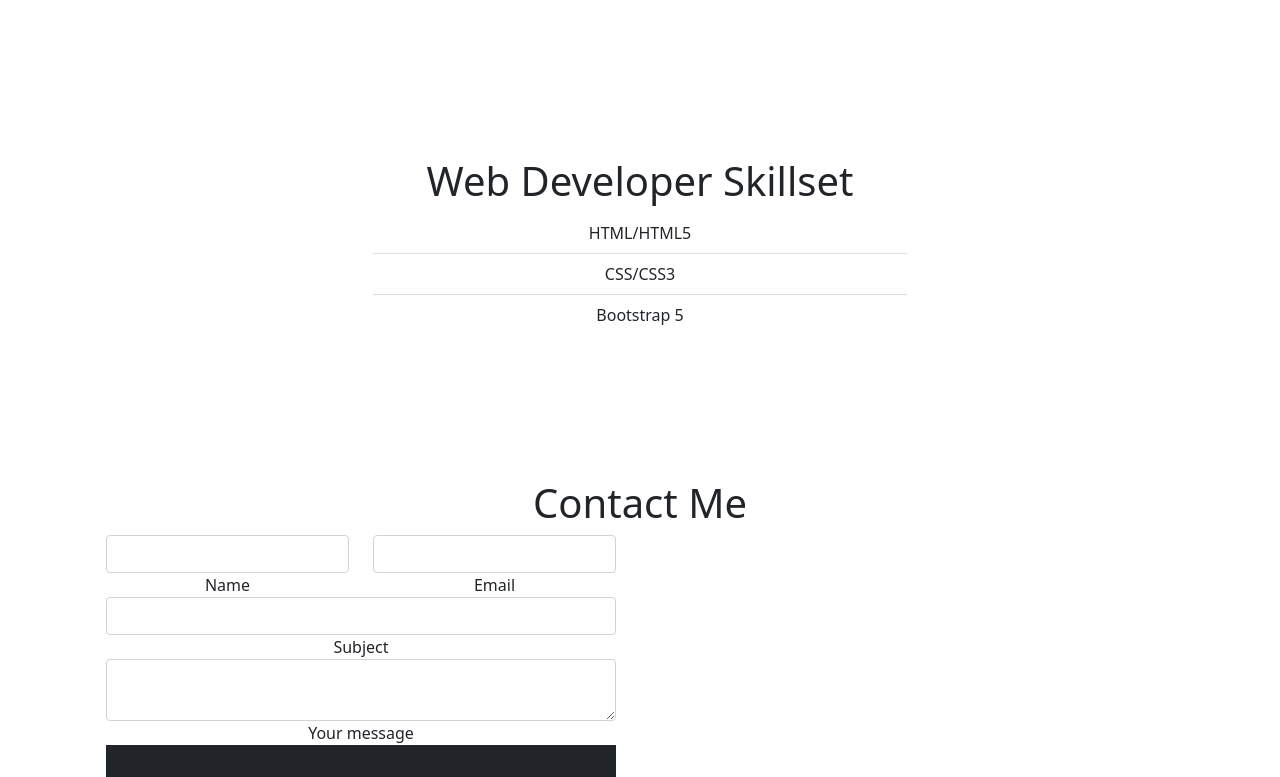
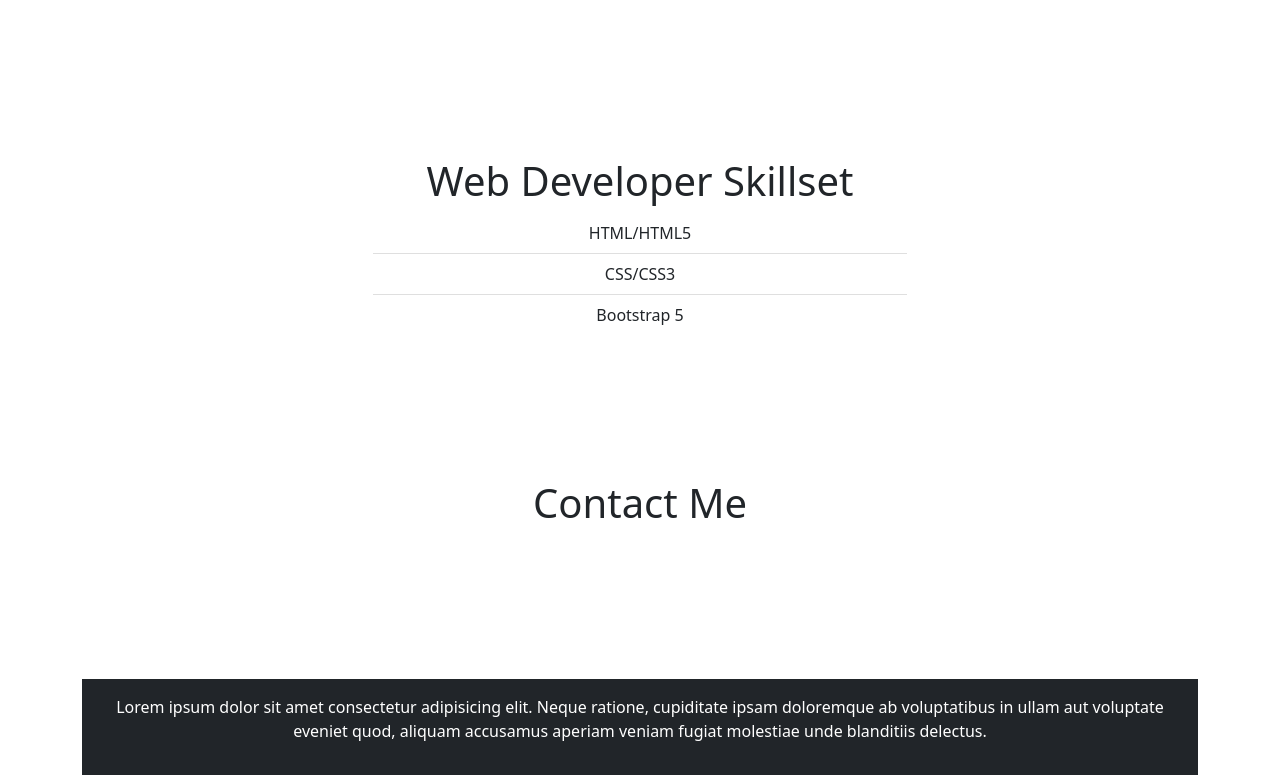
Before and after one commit to T-KibCode/Milestone-Project-1-Submission-Copy, a plain HTML site: page mainindex.html in a window 1280 px wide. Shown: the part 1778-2555 px from the top of the page. Drawn offline with nearby package versions, Linux system fonts and the light colour scheme.

Commit message:
minor changes

```diff
--- a/mainindex.html
+++ b/mainindex.html
@@ -95,11 +95,11 @@
 <br>
 <br>
 <br>
-<br>
+<br id="myskillset">
 <br>
 <br>
 <body>
-  <div class="container text-center" id="myskillset">
+  <div class="container text-center">
     <div>
       <div class="col-sm-12 col-md-6 container">
         <h1 class="display-6">Web Developer Skillset</h1>
@@ -120,46 +120,19 @@
 <br>
 <body>
   <h1 class="display-6" id="contactme">Contact Me</h1>
-  <div class="container row" id="contactme">
-    <div class="col-md-6 mb-md-0 mb-5">
-      <form id="contact-form" name="contact-form" action="mail.php" method="POST">
-        <div class="row">
-          <div class="col-md-6">
-            <div>
-              <input type="text" id="name" name="name" class="form-control">
-              <label for="name" class="">Name</label>
-            </div>
-          </div>
-          <div class="col-md-6">
-            <div>
-              <input type="text" id="email" name="email" class="form-control">
-              <label for="email" class="">Email</label>
-            </div>
-          </div>
-        </div>
-        <div class="row">
-          <div>
-            <div>
-              <input type="text" id="subject" name="subject" class="form-control">
-              <label for="subject" class="">Subject</label>
-            </div>
-          </div>
-        </div>
-        <div class="row">
-          <div class="col-md-12">
-            <div class="md-form">
-              <textarea type="text" id="message" name="message" rows="2"
-                class="form-control md-textarea"></textarea>
-              <label for="message">Your message</label>
-            </div>
-          </div>
-        </div>
-      </form>
-</body>
+  <br>
+  <br>
+
+<br>
+<br>
+<br>
+<br>
 <body>
   <footer>
-    <div class="navbar navbar-expand-lg footer navbar-dark bg-dark text-white">
-      <nav class="navbar navbar-expand-lg navbar-dark bg-dark text-white sticky-top .dropdown-menu"></nav>
+    <div class="navbar navbar-expand-lg footer navbar-dark bg-dark text-white container container-fluid">
+      <nav class="navbar navbar-expand-lg navbar-dark bg-dark text-white sticky-top .dropdown-menu">
+        <p>Lorem ipsum dolor sit amet consectetur adipisicing elit. Neque ratione, cupiditate ipsam doloremque ab voluptatibus in ullam aut voluptate eveniet quod, aliquam accusamus aperiam veniam fugiat molestiae unde blanditiis delectus.</p>
+      </nav>
     </div>
   </footer>
 </body>
--- a/mainstyle.css
+++ b/mainstyle.css
@@ -91,4 +91,7 @@
   .footer{
     position: absolute;
     margin-top: auto;
+    width:fit-content;
+    height: 60px;
+  }
 }
```
